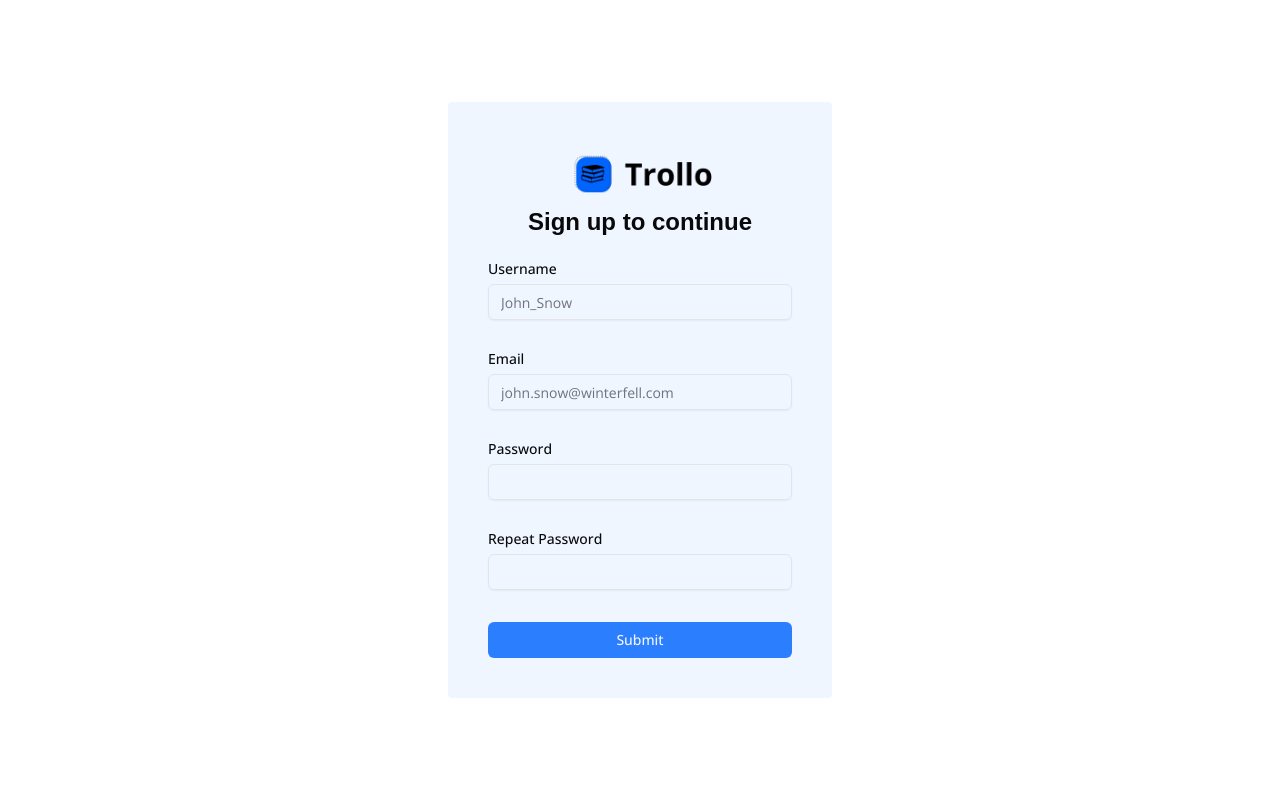
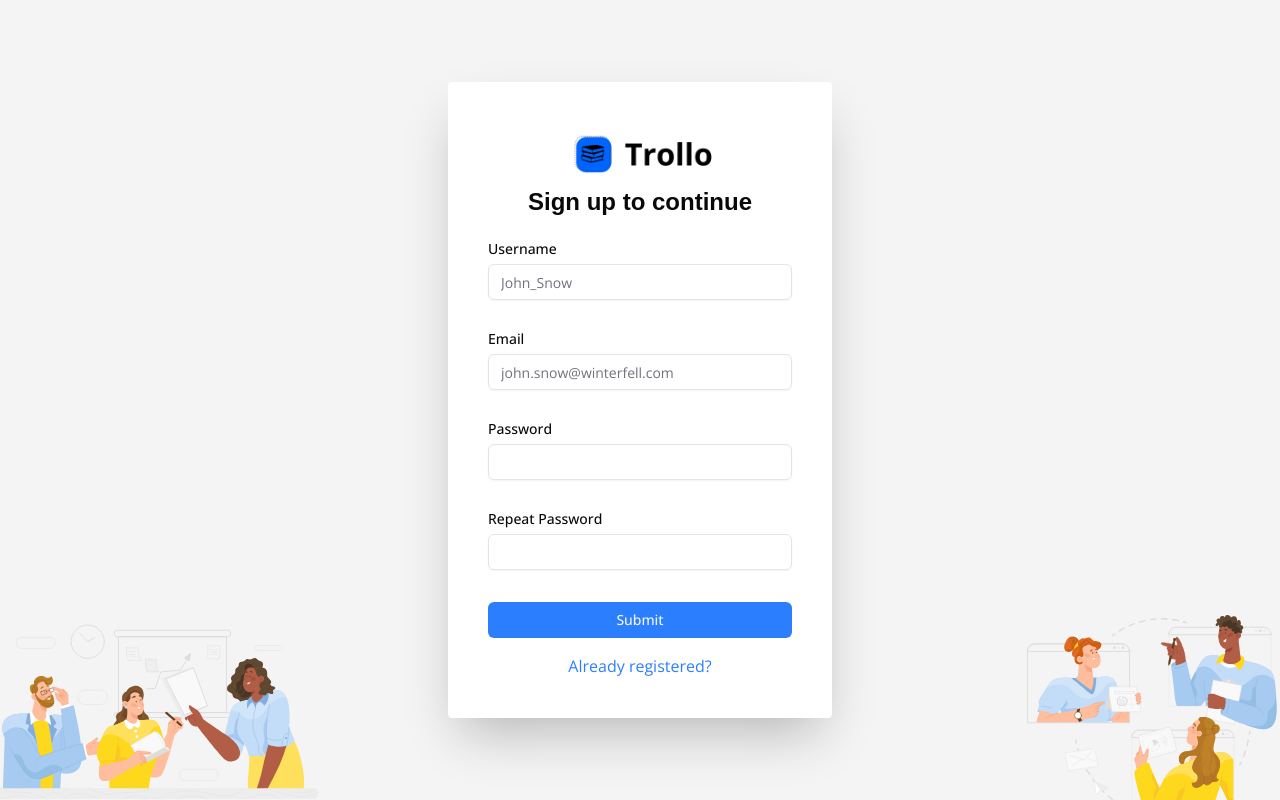
Before and after one commit to tomasLajda/trello_clone, a React (Vite) app in the folder client/: page /register in a window 1280 px wide. Built offline with nearby package versions, Linux system fonts and the light colour scheme; a web font is replaced by a local one.

Commit message:
finished register

```diff
--- a/client/src/routes/register.tsx
+++ b/client/src/routes/register.tsx
@@ -1,5 +1,5 @@
 import { zodResolver } from "@hookform/resolvers/zod";
-import { createFileRoute } from "@tanstack/react-router";
+import { createFileRoute, Link } from "@tanstack/react-router";
 import { useForm } from "react-hook-form";
 import { z } from "zod";
 
@@ -13,6 +13,8 @@ import {
   FormMessage,
 } from "@/components/ui/form";
 import { Input } from "@/components/ui/input";
+import illustration2 from "../assets/illustrations/illustration2.svg";
+import illustration3 from "../assets/illustrations/illustration3.svg";
 import logo from "../assets/logo.png";
 
 const formSchema = z
@@ -62,8 +64,8 @@ const Register = () => {
   }
 
   return (
-    <div className="flex h-screen items-center justify-center">
-      <div className="flex w-sm flex-col items-center rounded-sm bg-blue-50 p-10">
+    <div className="sm:bg-secondary relative flex h-screen items-center justify-center overflow-hidden bg-white">
+      <div className="flex w-sm flex-col items-center rounded-sm bg-white p-10 sm:shadow-2xl">
         <img src={logo} alt="" className="h-16" />
         <h4 className="mb-6 font-semibold">Sign up to continue</h4>
         <Form {...form}>
@@ -129,7 +131,20 @@ const Register = () => {
             </Button>
           </form>
         </Form>
+        <Link to="/login" className="text-primary mt-4">
+          Already registered?
+        </Link>
       </div>
+      <img
+        src={illustration2}
+        className="absolute hidden lg:-bottom-14 lg:-left-9 lg:block lg:w-sm"
+        alt="Illustration 2"
+      />
+      <img
+        src={illustration3}
+        className="absolute hidden lg:-right-16 lg:-bottom-14 lg:block lg:w-sm"
+        alt="Illustration 3"
+      />
     </div>
   );
 };
```
